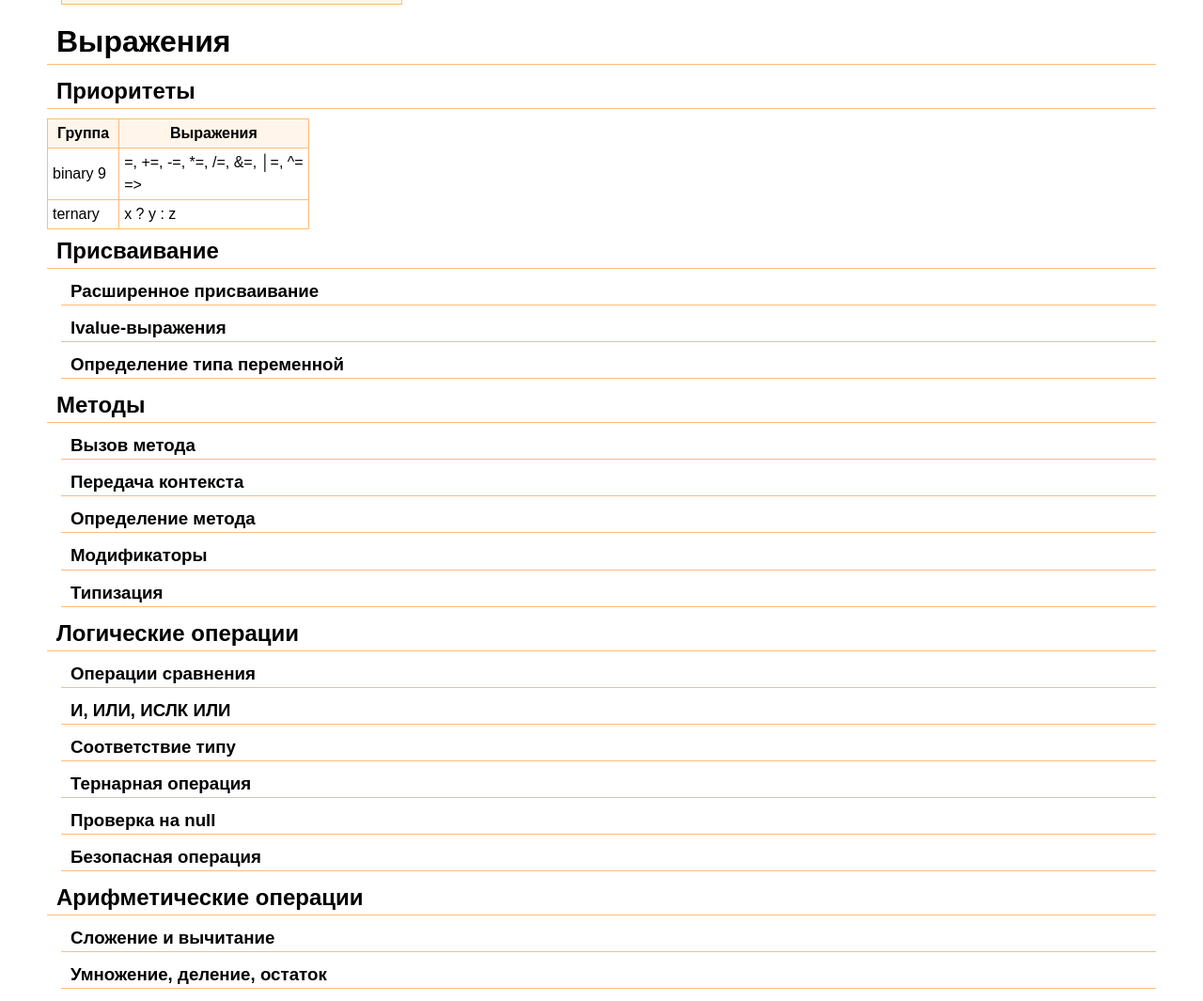
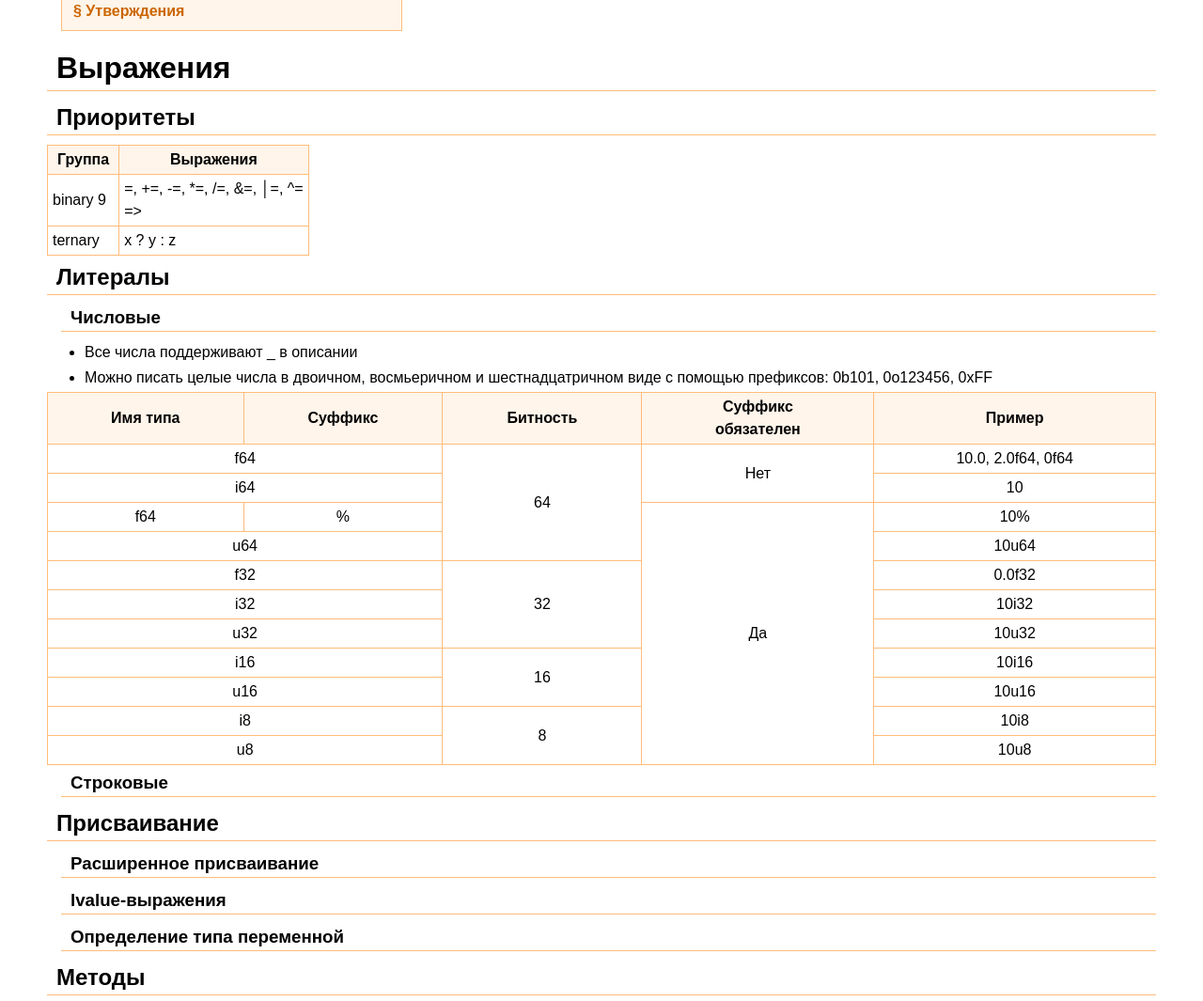
Before and after one commit to slt-lang/slt-lang.github.io, a plain HTML site: page syntax.html in a window 1280 px wide. Shown: the part 1452-2517 px from the top of the page at 94% size. Drawn offline with Linux system fonts and the light colour scheme.

Commit message:
numeric literals

```diff
--- /dev/null
+++ b/syntax.css
@@ -0,0 +1,6 @@
+table.numliterals tr td {
+    text-align: center;
+}
+table.numliterals {
+    width: 100%;
+}
--- a/syntax.html
+++ b/syntax.html
@@ -6,6 +6,7 @@
     <meta name='viewport' content='width=device-width, initial-scale=1'>
     <link rel="icon" href="slthree.ico"/>
     <link rel='stylesheet' type='text/css' media='screen' href='main.css'>
+    <link rel='stylesheet' type='text/css' media='screen' href='syntax.css'>
 </head>
 <body>
     <header>
@@ -23,6 +24,7 @@
                 <ol class="archive-nav">
                     <li class="archive-nav-h1">Навигация:</li>
                     <li class="archive-nav-h1"><a href="#a-expressions">§ Выражения</a></li>
+                        <li class="archive-nav-h2"><a href="#ae-literals">§ Литералы</a></li>
                         <li class="archive-nav-h2"><a href="#ae-assign">§ Присваивание</a></li>
                             <li class="archive-nav-h3"><a href="#ae-extassign">§ Расширенное присваивание</a></li>
                             <li class="archive-nav-h3"><a href="#ae-lvalues">§ lvalue-выражения</a></li>
@@ -88,6 +90,75 @@
                         </tr>
                     </tbody>
                 </table>
+                <h2 id="ae-literals">Литералы</h2>
+                    <h3 id="ae-numericliterals">Числовые</h3>
+                    <ul>
+                        <li>Все числа поддерживают _ в описании</li>
+                        <li>Можно писать целые числа в двоичном, восмьеричном и шестнадцатричном виде с помощью префиксов: 0b101, 0o123456, 0xFF</li>
+                    </ul>
+                    <table class="table numliterals">
+                        <tbody>
+                            <tr>
+                                <th>Имя типа</th>
+                                <th>Суффикс</th>
+                                <th>Битность</th>
+                                <th>Суффикс<br>обязателен</th>
+                                <th>Пример</th>
+                            </tr>
+                            <tr>
+                                <td colspan="2">f64</td>
+                                <td rowspan="4">64</td>
+                                <td rowspan="2">Нет</td>
+                                <td>10.0, 2.0f64, 0f64</td>
+                            </tr>
+                            <tr>
+                                <td colspan="2">i64</td>
+                                <td>10</td>
+                            </tr>
+                            <tr>
+                                <td>f64</td>
+                                <td>%</td>
+                                <td rowspan="10">Да</td>
+                                <td>10%</td>
+                            </tr>
+                            <tr>
+                                <td colspan="2">u64</td>
+                                <td>10u64</td>
+                            </tr>
+                            <tr>
+                                <td colspan="2">f32</td>
+                                <td rowspan="3">32</td>
+                                <td>0.0f32</td>
+                            </tr>
+                            <tr>
+                                <td colspan="2">i32</td>
+                                <td>10i32</td>
+                            </tr>
+                            <tr>
+                                <td colspan="2">u32</td>
+                                <td>10u32</td>
+                            </tr>
+                            <tr>
+                                <td colspan="2">i16</td>
+                                <td rowspan="2">16</td>
+                                <td>10i16</td>
+                            </tr>
+                            <tr>
+                                <td colspan="2">u16</td>
+                                <td>10u16</td>
+                            </tr>
+                            <tr>
+                                <td colspan="2">i8</td>
+                                <td rowspan="2">8</td>
+                                <td>10i8</td>
+                            </tr>
+                            <tr>
+                                <td colspan="2">u8</td>
+                                <td>10u8</td>
+                            </tr>
+                        </tbody>
+                    </table>
+                    <h3 id="ae-stringliterals">Строковые</h3>
                 <h2 id="ae-assign">Присваивание</h2>
                     <h3 id="ae-extassign">Расширенное присваивание</h3>
                     <h3 id="ae-lvalues">lvalue-выражения</h3>
```
